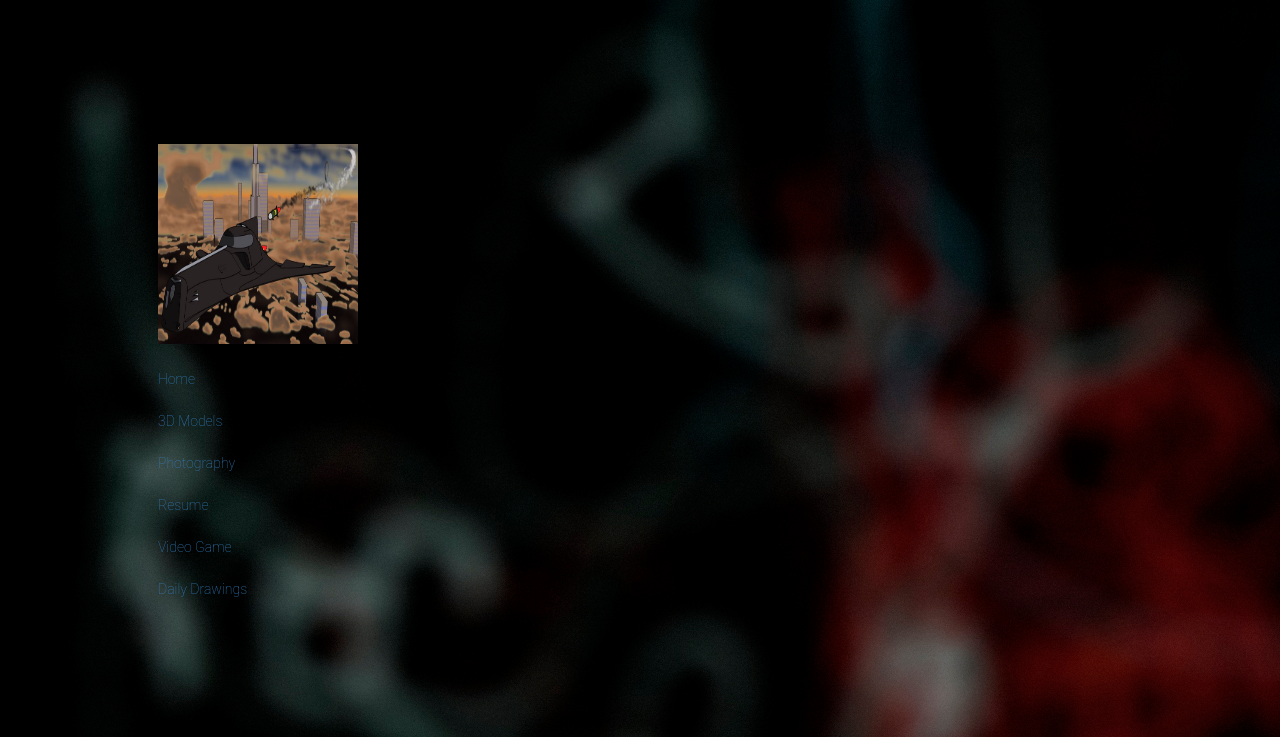
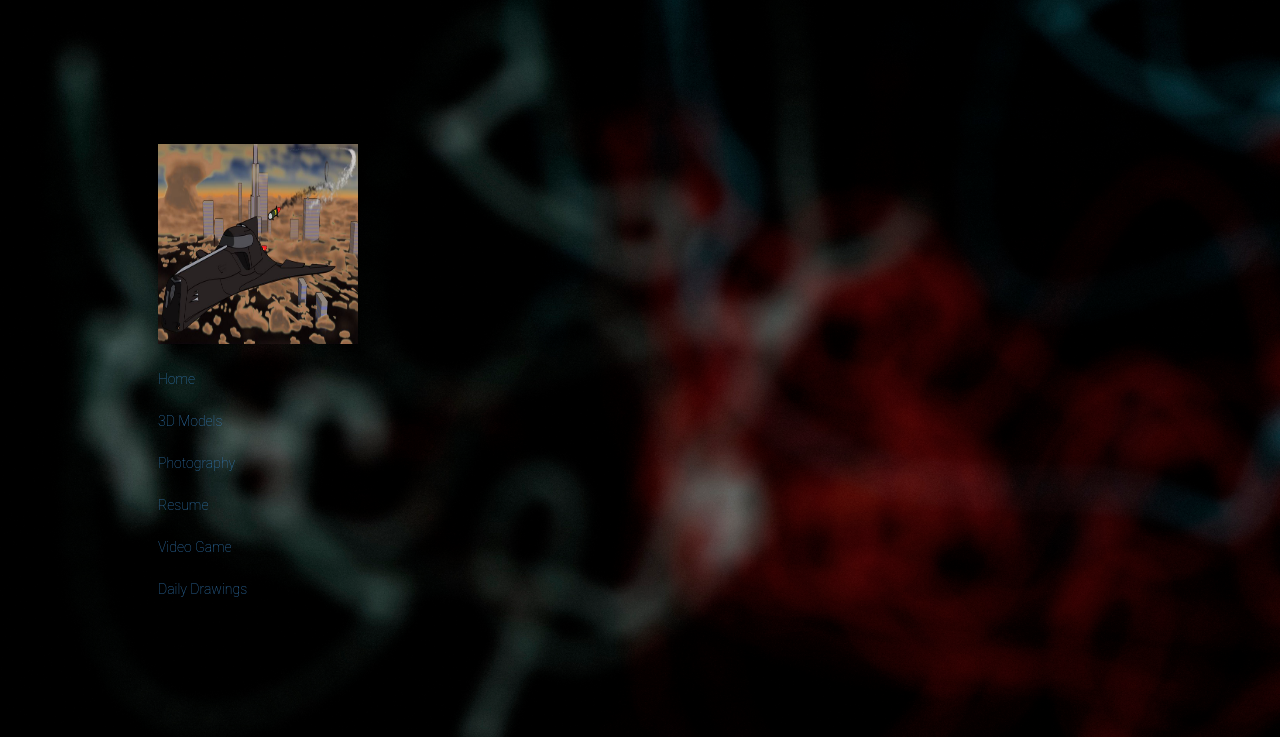
Before and after one commit to jvanderz22/cody, a website: page client/index.html in a window 1280 px wide. Shown: the part 74-811 px from the top of the page. Drawn offline with nearby package versions, Linux system fonts and the light colour scheme; files that its build step writes are made by us from their sources; no server answers; files whose address does not match are found by name.

Commit message:
removed left margin on app container

```diff
--- a/public/stylesheets/main.scss
+++ b/public/stylesheets/main.scss
@@ -1,5 +1,14 @@
+body {
+  background-image: url("/images/background/background.jpg");
+  -webkit-background-size: cover;
+  -moz-background-size: cover;
+  -o-background-size: cover;
+  background-size: cover;
+}
+
 .app-container {
   padding-top: 75px;
+  margin-left: 0px;
 }
 
 .image-container {
```
